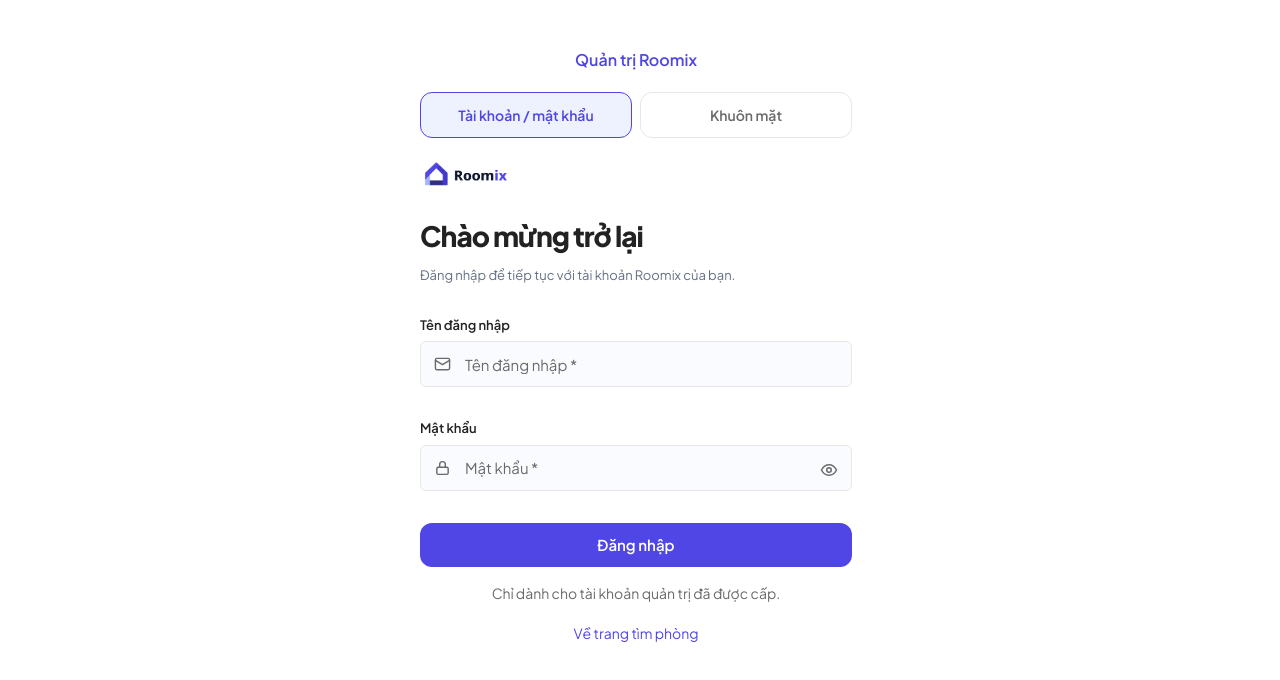
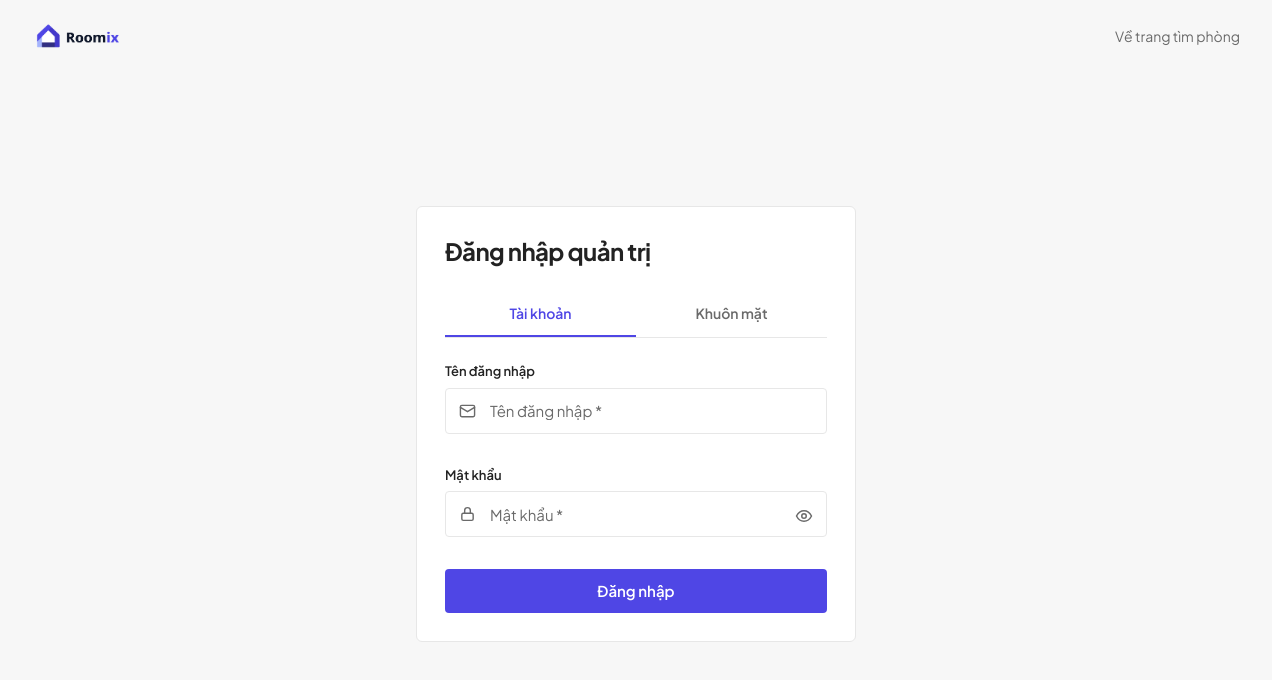
Before and after one commit to thienba33/Roomix, a Next.js app: page /admin/login in a window 1280 px wide. Shown: the top 680 px of the page. Built offline with nearby package versions, Linux system fonts and the light colour scheme.

Commit message:
refactor(auth): simplify registration and login layouts

```diff
--- a/src/app/admin/login/page.tsx
+++ b/src/app/admin/login/page.tsx
@@ -2,6 +2,7 @@
 import { useState } from 'react';
 import { useRouter } from 'next/navigation';
 import Link from 'next/link';
+import Image from 'next/image';
 import LoginForm from '@/components/auth/LoginForm';
 import { useAdminAuth } from '@/components/auth/AdminAuthProvider';
 import AdminFaceLogin from '@/components/auth/AdminFaceLogin';
@@ -10,21 +11,27 @@
   const { login } = useAdminAuth();
   const [method, setMethod] = useState<'PASSWORD' | 'FACE'>('PASSWORD');
   const [busy, setBusy] = useState(false);
-  return <main className="mx-auto w-full max-w-[480px] px-6 py-12">
-    <p className="mb-5 text-center font-semibold text-primary">Quản trị Roomix</p>
-    <div className="mb-5 flex gap-2" aria-label="Phương thức đăng nhập">
+  return <main className="admin-login-screen flex min-h-dvh flex-col bg-page">
+    <header className="mx-auto flex w-full max-w-[1440px] items-center justify-between gap-4 px-5 py-5 sm:px-8">
+      <Link href="/" aria-label="Roomix"><Image src="/images/logo.png" alt="Roomix" width={1961} height={680} className="h-8 w-auto" priority /></Link>
+      <Link href="/" className="text-sm text-muted hover:text-primary">Về trang tìm phòng</Link>
+    </header>
+    <div className="flex flex-1 items-center justify-center px-4 pb-12 pt-6">
+      <section className="admin-login w-full max-w-[440px] rounded-md border border-line bg-white px-5 py-7 sm:px-7" aria-labelledby="admin-login-title">
+        <h1 id="admin-login-title" className="text-2xl font-bold tracking-tight">Đăng nhập quản trị</h1>
+        <div className="admin-login-methods mt-6 flex border-b border-line" role="group" aria-label="Phương thức đăng nhập">
           {(['PASSWORD', 'FACE'] as const).map((value) => <button key={value} type="button"
             aria-pressed={method === value} disabled={busy} onClick={() => setMethod(value)}
-        className={`flex-1 rounded-xl border px-3 py-3 text-sm font-semibold disabled:opacity-50 ${method === value ? 'border-primary bg-primary-soft text-primary' : 'border-line text-muted'}`}>
-        {value === 'PASSWORD' ? 'Tài khoản / mật khẩu' : 'Khuôn mặt'}
+            className={`flex-1 border-b-2 px-2 py-3 text-sm font-semibold disabled:opacity-50 ${method === value ? 'border-primary text-primary' : 'border-transparent text-muted hover:text-ink'}`}>
+            {value === 'PASSWORD' ? 'Tài khoản' : 'Khuôn mặt'}
           </button>)}
         </div>
-    {method === 'PASSWORD' ? <LoginForm initialRole="tenant" onLogin={async (username, password) => {
+        {method === 'PASSWORD' ? <LoginForm appearance="admin" initialRole="tenant" onLogin={async (username, password) => {
           setBusy(true);
           try { await login(username, password); router.push('/admin'); }
           finally { setBusy(false); }
         }} /> : <AdminFaceLogin onBusyChange={setBusy} />}
-    <p className="mt-4 text-center text-sm text-muted">Chỉ dành cho tài khoản quản trị đã được cấp.</p>
-    <Link href="/" className="mt-5 block text-center text-sm text-primary">Về trang tìm phòng</Link>
+      </section>
+    </div>
   </main>;
 }
--- a/src/components/auth/AuthProvider.tsx
+++ b/src/components/auth/AuthProvider.tsx
@@ -112,7 +112,7 @@
   return (
     <AuthContext.Provider value={{ signedIn, ready, user, openAuth, logout, updateUser, requireTenant }}>
       {children}
-      <Modal open={!!dialog} onClose={close} title={dialog?.mode === 'register' ? 'Đăng ký' : 'Đăng nhập'} hideTitle widthClass="max-w-[480px] md:max-w-[960px]" contentClassName="auth-dialog">
+      <Modal open={!!dialog} onClose={close} title={dialog?.mode === 'register' ? 'Đăng ký' : 'Đăng nhập'} hideTitle widthClass="max-w-[480px]" contentClassName="auth-dialog">
         <AuthScene>
         {dialog?.mode === 'login' && <LoginForm key={`login-${dialog.role}`} initialRole={dialog.role} onSuccess={login} onRegister={(role) => openAuth('register', role)} />}
         {dialog?.mode === 'register' && <RegisterForm onBrowse={close} onSuccess={login} initialRole={dialog.role} onLogin={(role) => openAuth('login', role)} />}
--- a/src/components/auth/AuthScene.tsx
+++ b/src/components/auth/AuthScene.tsx
@@ -1,17 +1,9 @@
-import Image from 'next/image';
 import type { ReactNode } from 'react';
 
 export default function AuthScene({ children }: { children: ReactNode }) {
   return (
-    <div className="grid min-w-0 md:min-h-[580px] md:grid-cols-[.9fr_1.1fr]">
-      <aside style={{ position: 'relative' }} className="isolate hidden overflow-hidden rounded-l-[24px] bg-slate-200 md:block" aria-label="Không gian sống tại Roomix">
-        <Image src="/images/rooms/room-302-a.jpg" alt="Phòng ngủ sáng với cửa sổ lớn" fill sizes="420px" className="object-cover" />
-        <div className="relative z-[1] flex h-full min-h-[580px] flex-col justify-end bg-gradient-to-t from-slate-900/90 to-transparent p-9 text-white">
-          <h2 className="mt-5 text-4xl font-bold leading-[1.3] tracking-[-1.5px]">Một nơi ở.<br />Nhiều khởi đầu.</h2>
-          <p className="mt-4 max-w-[28ch] text-sm leading-7 text-slate-200">Tìm phòng cho bạn, quản lý nhà trọ của bạn. Bắt đầu cùng Roomix.</p>
-        </div>
-      </aside>
-      <div className="relative min-w-0 self-center bg-white px-5 pb-6 pt-10 sm:px-6 md:px-9 md:pb-8">{children}</div>
+    <div className="relative min-w-0 bg-white px-5 pb-6 pt-10 sm:px-7 sm:pb-7">
+      {children}
     </div>
   );
 }
--- a/src/components/auth/LoginForm.tsx
+++ b/src/components/auth/LoginForm.tsx
@@ -18,6 +18,7 @@
 
 type LoginFormProps = {
   initialRole: 'tenant' | 'landlord';
+  appearance?: 'default' | 'admin';
   onRegister?: (role: 'tenant' | 'landlord') => void;
 } & ({
   onLogin: (username: string, password: string) => Promise<void>;
@@ -27,7 +28,7 @@
   onSuccess: (response: AuthResponse) => void;
 });
 
-export default function LoginForm({ initialRole, onSuccess, onRegister, onLogin }: LoginFormProps) {
+export default function LoginForm({ initialRole, onSuccess, onRegister, onLogin, appearance = 'default' }: LoginFormProps) {
   const [busy, setBusy] = useState(false);
   const [submitError, setSubmitError] = useState('');
   const [showPassword, setShowPassword] = useState(false);
@@ -63,11 +64,10 @@
 
   return (
     <div className="auth-form">
-      <div className="mb-7 flex justify-start">
+      {appearance === 'default' && <><div className="mb-7 flex justify-start">
         <Image src="/images/logo.png" alt="Roomix" width={1961} height={680} className="h-8 w-auto" priority />
       </div>
-      <h2 className="auth-heading">Chào mừng trở lại</h2>
-      <p className="auth-description">Đăng nhập để tiếp tục với tài khoản Roomix của bạn.</p>
+      <h2 className="auth-heading">Chào mừng trở lại</h2></>}
 
       <form onSubmit={onSubmit} noValidate className="mt-7 space-y-3">
         <div>
--- a/src/components/auth/RegisterForm.tsx
+++ b/src/components/auth/RegisterForm.tsx
@@ -115,7 +115,6 @@
         <Image src="/images/logo.png" alt="Roomix" width={1961} height={680} className="h-8 w-auto" priority />
       </div>
       <h2 className="auth-heading">Bắt đầu với Roomix</h2>
-      <p className="auth-description">Chọn tài khoản phù hợp với bạn.</p>
 
       <form onSubmit={onSubmit} noValidate className="mt-5 space-y-2">
         <div>
```
Lines whose indentation alone changed are shown as unchanged.
